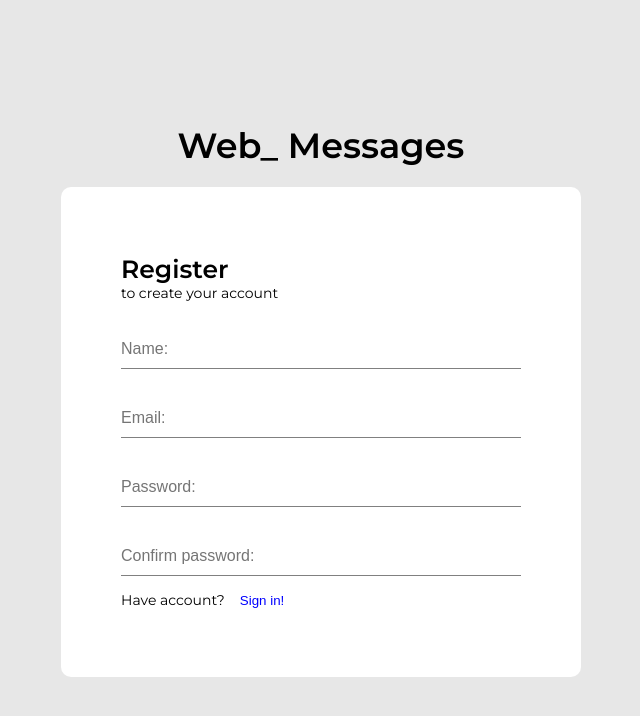
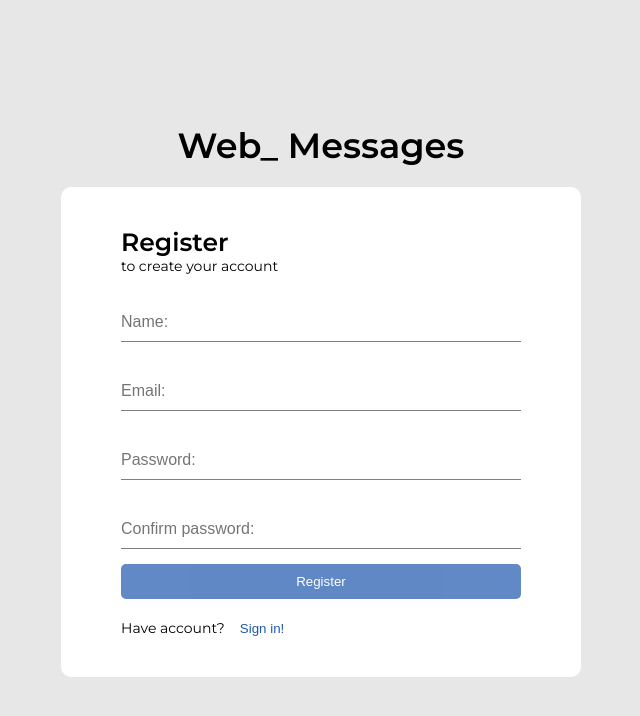
Before and after one commit to caamag/Web_messages, a React (Vite) app in the folder frontend/: page /login in a window 1280 px wide. Both pictures are taken after typing "name@example.com", "Sample123" into the empty fields and a click on the button "Create account!". Shown: the top 716 px of the page, without its empty margins (319-959 px from the left). Built offline with nearby package versions, Linux system fonts and the light colour scheme; no server answers.

Commit message:
Adicionando autenticação

```diff
--- a/frontend/src/App.tsx
+++ b/frontend/src/App.tsx
@@ -1,12 +1,13 @@
 import Router from "./router";
 import { GlobalStyle } from "./global/styles";
+import { AuthProvider } from "./context/authContext";
 
 const App = () => {
   return (
-    <>
+    <AuthProvider>
       <GlobalStyle />
       <Router />
-    </>
+    </AuthProvider>
   );
 };
 
--- /dev/null
+++ b/frontend/src/components/UI/button.ts
@@ -0,0 +1,23 @@
+import styled from "styled-components";
+import { Colors } from "../../global/colors";
+
+interface ButtonProps {
+  width?: string;
+  styleType: "default" | "red";
+}
+
+export const Button = styled.button<ButtonProps>`
+  width: ${(p) => p.width ?? "150px"};
+  background-color: ${({ styleType }) =>
+    styleType === "red" ? "red" : Colors.darkBlue} !important;
+  color: white !important;
+  opacity: 0.7;
+  padding: 10px;
+  margin: 0px 0px 20px 0px !important;
+  border-radius: 5px;
+  transition: 150ms;
+
+  &:hover {
+    opacity: 1;
+  }
+`;
--- a/frontend/src/components/loginForm/index.tsx
+++ b/frontend/src/components/loginForm/index.tsx
@@ -1,4 +1,5 @@
 import * as Css from "./style";
+import { Button } from "../UI/button";
 
 interface LoginProps {
   changeVisibility: () => void;
@@ -10,8 +11,14 @@ const LoginComponent = ({ changeVisibility }: LoginProps) => {
       <h3>Sign in</h3>
       <p>to continue to web_ Messages</p>
       <br />
+
       <input type="text" placeholder="Email:" />
       <input type="password" placeholder="Password:" />
+
+      <Button width="100%" styleType="default">
+        Login
+      </Button>
+
       <p>
         No account? <button onClick={changeVisibility}>Create account!</button>
       </p>
--- a/frontend/src/components/registerForm/index.tsx
+++ b/frontend/src/components/registerForm/index.tsx
@@ -1,19 +1,66 @@
 import * as Css from "./style";
+import { useAuthentication } from "../../hooks/useAuthentication";
+import { useState } from "react";
+import { Button } from "../UI/button";
 
 interface LoginProps {
   changeVisibility: () => void;
 }
 
 const RegisterComponent = ({ changeVisibility }: LoginProps) => {
+  const authentication = useAuthentication();
+
+  const [email, setEmail] = useState<string>("");
+  const [pass, setPass] = useState<string>("");
+  const [confirmPass, setConfirmPass] = useState<string>("");
+
+  const onSubmit = () => {
+    authentication.handleRegister("", "", "");
+  };
+
+  if (authentication.loading) {
+    return <>carregando...</>;
+  }
+
   return (
     <Css.RegisterContainer>
       <h3>Register</h3>
       <p>to create your account</p>
       <br />
+
       <input type="text" placeholder="Name:" />
-      <input type="text" placeholder="Email:" />
-      <input type="password" placeholder="Password:" />
-      <input type="password" placeholder="Confirm password:" />
+
+      <input
+        type="email"
+        placeholder="Email:"
+        value={email}
+        required
+        onChange={(e) => {
+          setEmail(e.target.value);
+        }}
+      />
+      <input
+        type="password"
+        placeholder="Password:"
+        value={pass}
+        required
+        onChange={(e) => {
+          setPass(e.target.value);
+        }}
+      />
+      <input
+        type="password"
+        placeholder="Confirm password:"
+        value={confirmPass}
+        required
+        onChange={(e) => {
+          setConfirmPass(e.target.value);
+        }}
+      />
+
+      <Button width="100%" styleType="default">
+        Register
+      </Button>
       <p>
         Have account?
         <button onClick={changeVisibility}>Sign in!</button>
--- /dev/null
+++ b/frontend/src/context/AuthContext.tsx
@@ -0,0 +1,43 @@
+import {
+  createContext,
+  useContext,
+  useEffect,
+  useState,
+  ReactNode,
+} from "react";
+import { User, onAuthStateChanged } from "firebase/auth";
+import { auth } from "../firebase/firebase";
+
+interface AuthContextType {
+  user: User | null;
+  loading: boolean;
+}
+
+const AuthContext = createContext<AuthContextType | undefined>(undefined);
+
+export const AuthProvider = ({ children }: { children: ReactNode }) => {
+  const [user, setUser] = useState<User | null>(null);
+  const [loading, setLoading] = useState<boolean>(true);
+
+  useEffect(() => {
+    const unsubscribe = onAuthStateChanged(auth, (user) => {
+      setUser(user);
+      setLoading(false);
+    });
+    return () => unsubscribe();
+  }, []);
+
+  return (
+    <AuthContext.Provider value={{ user, loading }}>
+      {children}
+    </AuthContext.Provider>
+  );
+};
+
+export const useAuth = () => {
+  const context = useContext(AuthContext);
+  if (!context) {
+    throw new Error("UseAuth deve ser usado dentro de um provider");
+  }
+  return context;
+};
--- a/frontend/src/global/colors.ts
+++ b/frontend/src/global/colors.ts
@@ -1,3 +1,4 @@
 export const Colors = {
   lightGray: "rgb(231, 231, 231)",
+  darkBlue: "rgb(30, 87, 173)",
 };
--- /dev/null
+++ b/frontend/src/hooks/useAuthentication.ts
@@ -0,0 +1,40 @@
+import { registerUser } from "../services/auth";
+import { useState } from "react";
+import { useNavigate } from "react-router-dom";
+
+export const useAuthentication = () => {
+  const [loading, setLoading] = useState<boolean>(false);
+  const [error, setError] = useState<boolean>(false);
+  const [errorMessage, setErrorMessage] = useState<string>("");
+  const navigate = useNavigate();
+
+  const handleRegister = async (
+    email: string,
+    pass: string,
+    confirmPass: string
+  ) => {
+    setLoading(true);
+
+    if (pass !== confirmPass) {
+      setError(true);
+      setErrorMessage("Senhas divergentes");
+      return;
+    } else if (pass.length <= 7) {
+      setError(true);
+      setErrorMessage("Senha fraca");
+      return;
+    }
+
+    const response = await registerUser(email, pass);
+    console.log(response);
+    navigate("/");
+    setLoading(false);
+  };
+
+  return {
+    handleRegister,
+    loading,
+    error,
+    errorMessage,
+  };
+};
--- a/frontend/src/pages/login/helper.ts
+++ /dev/null
@@ -1,14 +0,0 @@
-import { useState } from "react";
-
-export const loginHelper = () => {
-  const [isNewUser, setIsNewUser] = useState<boolean>(false);
-
-  const changeVisibility = () => {
-    setIsNewUser(!isNewUser);
-  };
-
-  return {
-    isNewUser,
-    changeVisibility,
-  };
-};
--- a/frontend/src/pages/login/index.tsx
+++ b/frontend/src/pages/login/index.tsx
@@ -1,21 +1,25 @@
 import * as Css from "./style";
-import { loginHelper } from "./helper";
+import { useState } from "react";
 
 //components
 import LoginComponent from "../../components/loginForm";
 import RegisterComponent from "../../components/registerForm";
 
 const LoginPage = () => {
-  const helper = loginHelper();
+  const [isNewUser, setIsNewUser] = useState<boolean>(false);
+
+  const changeVisibility = () => {
+    setIsNewUser(!isNewUser);
+  };
 
   return (
     <Css.LoginContainer>
       <h1>Web_ Messages</h1>
 
-      {!helper.isNewUser ? (
-        <LoginComponent changeVisibility={helper.changeVisibility} />
+      {!isNewUser ? (
+        <LoginComponent changeVisibility={changeVisibility} />
       ) : (
-        <RegisterComponent changeVisibility={helper.changeVisibility} />
+        <RegisterComponent changeVisibility={changeVisibility} />
       )}
     </Css.LoginContainer>
   );
--- a/frontend/src/pages/login/style.ts
+++ b/frontend/src/pages/login/style.ts
@@ -61,7 +61,7 @@ export const LoginContainer = styled.div`
   button {
     background: none;
     border: none;
-    color: blue;
+    color: ${Colors.darkBlue};
     margin-left: 15px;
   }
 
--- a/frontend/src/router.tsx
+++ b/frontend/src/router.tsx
@@ -1,15 +1,25 @@
 import { BrowserRouter, Routes, Route } from "react-router-dom";
+import { useAuth } from "./context/authContext";
+import { Navigate } from "react-router-dom";
 
 //pages
 import HomePage from "./pages/home";
 import LoginPage from "./pages/login";
 
 const Router = () => {
+  const { user } = useAuth();
+
   return (
     <BrowserRouter>
       <Routes>
-        <Route path="/" element={<HomePage />} />
-        <Route path="/login" element={<LoginPage />} />
+        <Route
+          path="/login"
+          element={!user ? <LoginPage /> : <Navigate to={"/"} />}
+        />
+        <Route
+          path="/"
+          element={user ? <HomePage /> : <Navigate to={"/login"} />}
+        />
       </Routes>
     </BrowserRouter>
   );
--- a/frontend/src/services/auth.ts
+++ b/frontend/src/services/auth.ts
@@ -1,21 +1,29 @@
-import { createUserWithEmailAndPassword } from "firebase/auth";
+import {
+  createUserWithEmailAndPassword,
+  signInWithEmailAndPassword,
+  signOut,
+} from "firebase/auth";
 import { auth } from "../firebase/firebase";
 
-interface RegisterUserProps {
-  email: string;
-  password: string;
-}
-
-export const registerUser = async ({ email, password }: RegisterUserProps) => {
+export const registerUser = async (email: string, pass: string) => {
   try {
-    const userCredential = await createUserWithEmailAndPassword(
-      auth,
-      email,
-      password
-    );
-    return userCredential.user;
+    const response = await createUserWithEmailAndPassword(auth, email, pass);
+    return response;
   } catch (error) {
-    console.error("Erro ao criar usuário:", error);
-    throw error;
+    throw new Error(`Erro no registro do usuário | ${error}`);
   }
 };
+
+export const loginUser = async (email: string, pass: string) => {
+  try {
+    const response = await signInWithEmailAndPassword(auth, email, pass);
+    console.log(response);
+    return response;
+  } catch (error) {
+    throw new Error(`Erro no login do usuário | ${error}`);
+  }
+};
+
+export const logOut = () => {
+  signOut(auth);
+};
```
